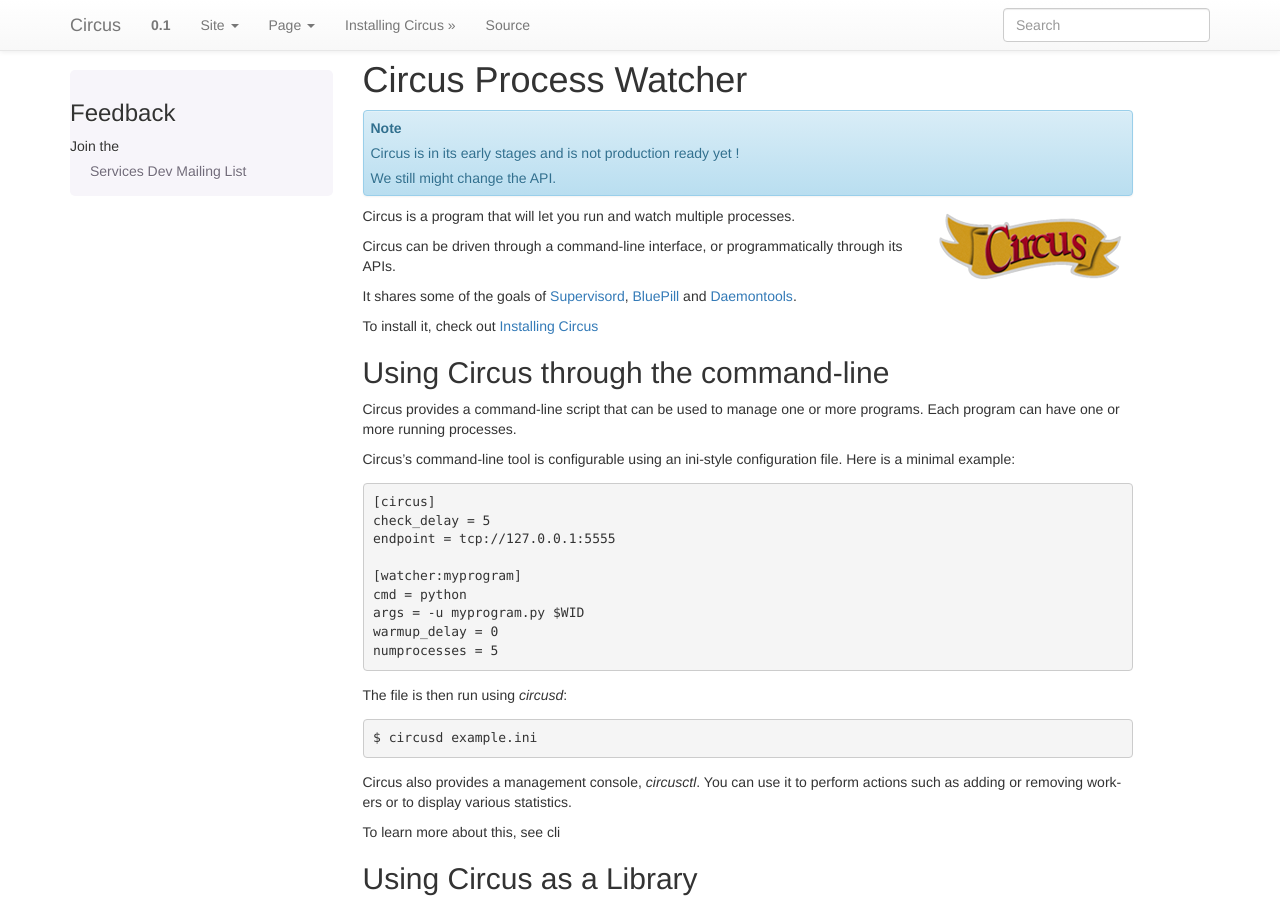
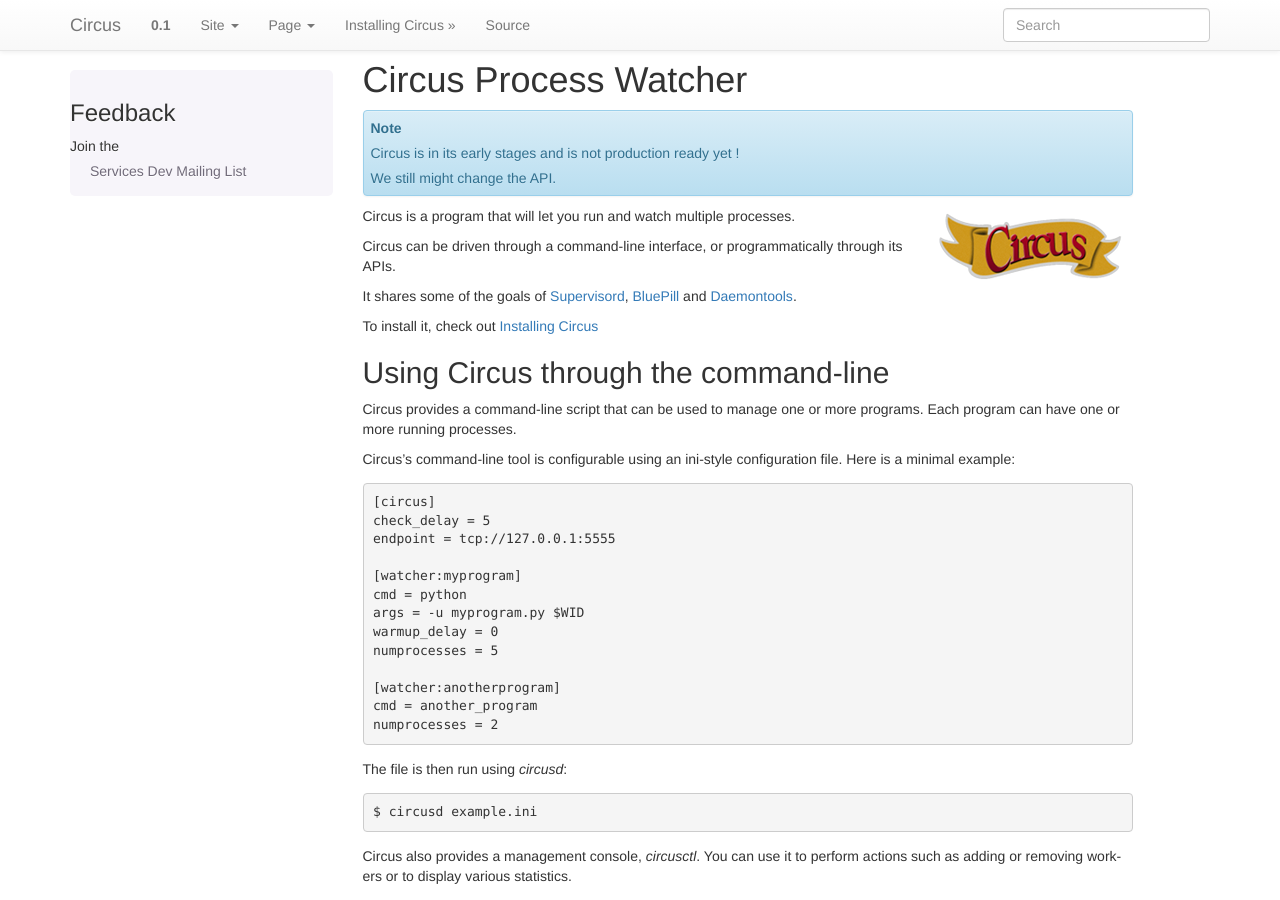
Before and after one commit to circus-tent/circus, a Sphinx documentation site: the page built from docs/source/index.rst, in a window 1280 px wide and 900 px high. Built offline with Sphinx 7.4.7, drawn with Linux system fonts in a browser that asks for light colours; pages that are not in the unit, such as notebooks, are missing from menus.

Commit message:
show in the front page that we can have several watchers

```diff
--- a/docs/source/index.rst
+++ b/docs/source/index.rst
@@ -41,6 +41,11 @@
     args = -u myprogram.py $WID
     warmup_delay = 0
     numprocesses = 5
+
+    [watcher:anotherprogram]
+    cmd = another_program
+    numprocesses = 2
+
 
 The file is then run using *circusd*::
 
```
